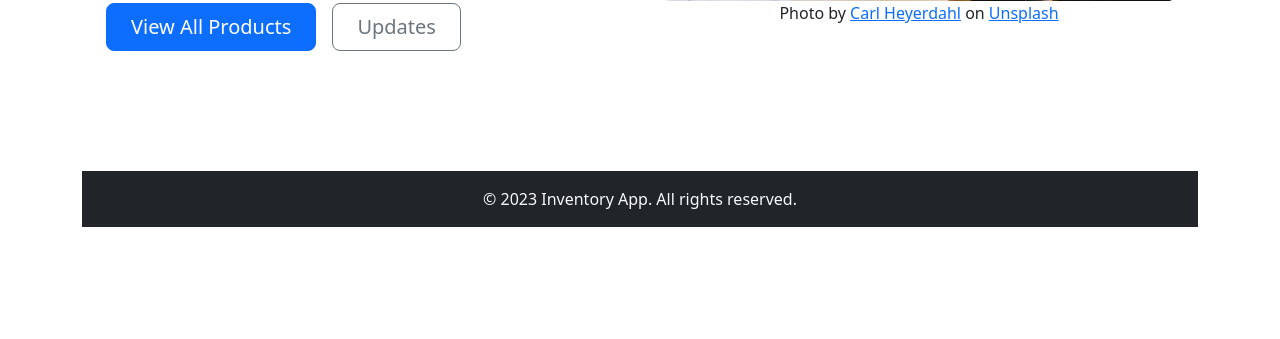
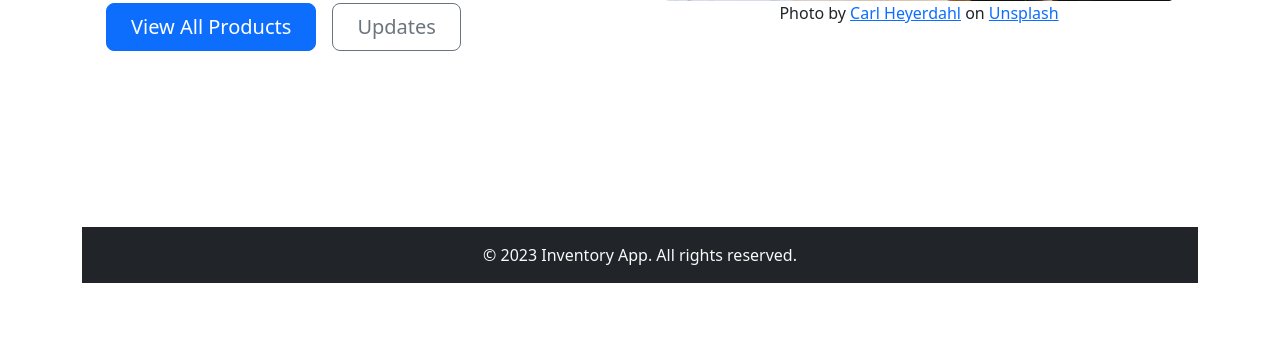
Before and after one commit to bsarifhsu/miniproject4BSari, a Django app: page / in a window 1280 px wide. Shown: the part 517-856 px from the top of the page. Before the commit the page ends 744 px from the top, so only its background shows below. Run offline with Django 4.2, Linux system fonts and the light colour scheme.

Commit message:
Footer adjusted.

```diff
--- a/inventory/templates/base.html
+++ b/inventory/templates/base.html
@@ -41,11 +41,13 @@
             {% block content %} {% endblock %}
         </main>
         <br/>
-        <footer class="bg-dark text-light text-center py-3">
-            &copy; 2023 Inventory App. All rights reserved.
-        </footer>
     </div>
 </div>
 </body>
+<div class=" container sticky-bottom">
+    <footer class="bg-dark text-light text-center py-3">
+        &copy; 2023 Inventory App. All rights reserved.
+    </footer>
+</div>
 <script src="https://cdn.jsdelivr.net/npm/bootstrap@5.3.2/dist/js/bootstrap.bundle.min.js" integrity="sha384-C6RzsynM9kWDrMNeT87bh95OGNyZPhcTNXj1NW7RuBCsyN/o0jlpcV8Qyq46cDfL" crossorigin="anonymous"></script>
 </html>
```
